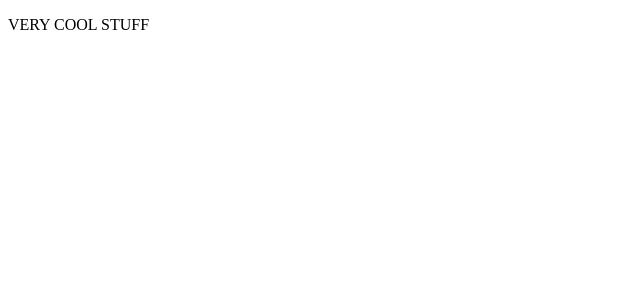
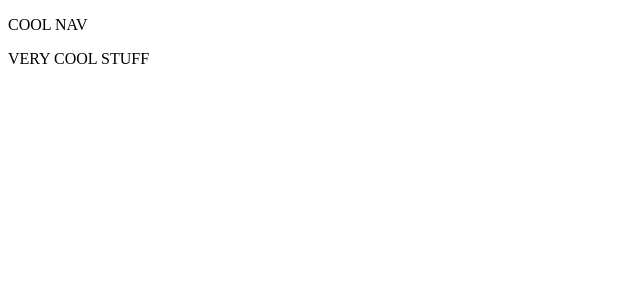
Before and after one commit to VictoriaLeighSmith/Final-Sprint---Victoria-and-Megan, a React (Vite) app in the folder final-sprint/: page / in a window 1280 px wide. Shown: the top 300 px of the page, without its empty margins (0-640 px from the left). Built offline with nearby package versions, Linux system fonts and the light colour scheme; data requests are answered from the project's data file.

Commit message:
final-sprint/src/components/Navbar.jsx

```diff
--- a/final-sprint/src/components/Navbar.jsx
+++ b/final-sprint/src/components/Navbar.jsx
@@ -1,7 +1,9 @@
 const Navbar = ({ cart }) => {
   return (
     <div>
-      <nav></nav>
+      <nav>
+        <p>COOL NAV</p>
+      </nav>
     </div>
   );
 };
```
